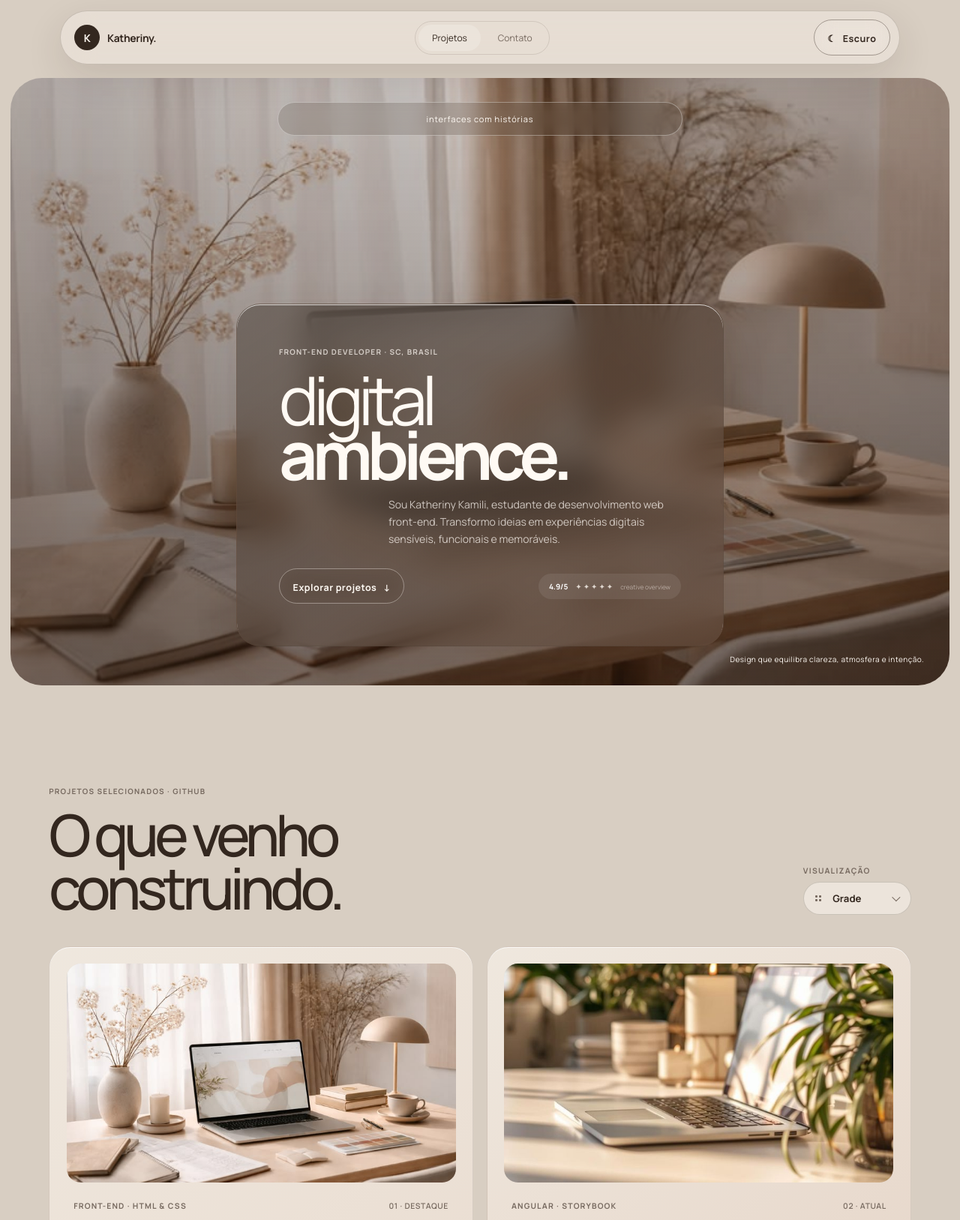
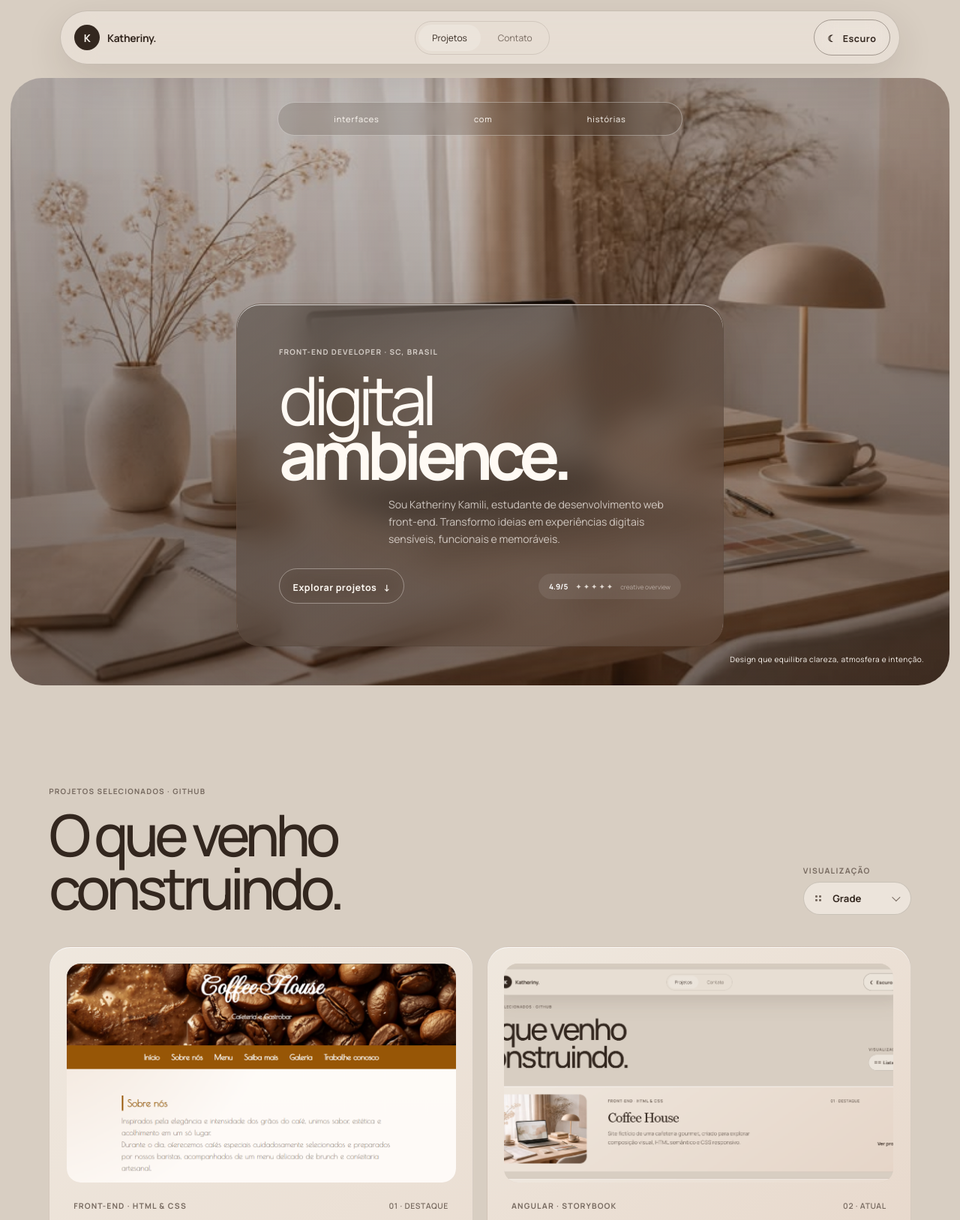
Before and after one commit to katherinykamili/exercicio-angular, an Angular app: page / in a window 1280 px wide. Shown: the top 1627 px of the page at 75% size. Built offline with nearby package versions, Linux system fonts and the light colour scheme.

Commit message:
feat: corrige caminhos de imagem e atualiza conteúdo na página inicial

```diff
--- a/src/app/pages/contact/contact.css
+++ b/src/app/pages/contact/contact.css
@@ -4,7 +4,7 @@
     display: grid;
     place-items: center;
     border-radius: 42px;
-    background: linear-gradient(90deg, rgba(42, 27, 19, .68), rgba(42, 27, 19, .24)), url('/public/assets/contato.jpg') center / cover;
+    background: linear-gradient(90deg, rgba(42, 27, 19, .68), rgba(42, 27, 19, .24)), url('/assets/contato.jpg') center / cover;
 }
 
 ui-glass-panel {
--- a/src/app/pages/home/home.css
+++ b/src/app/pages/home/home.css
@@ -5,7 +5,7 @@
   overflow: hidden;
   border-radius: 42px;
   color: #fffaf4;
-  background: linear-gradient(180deg, rgba(36, 25, 19, .22), rgba(30, 20, 14, .58)), url('/public/assets/setap.jpg') center 58% / cover;
+  background: linear-gradient(180deg, rgba(36, 25, 19, .22), rgba(30, 20, 14, .58)), url('/assets/setap.jpg') center 58% / cover;
   isolation: isolate;
 }
 
--- a/src/app/pages/home/home.html
+++ b/src/app/pages/home/home.html
@@ -1,6 +1,6 @@
 <section class="hero" aria-labelledby="hero-title">
   <div class="hero-topline" aria-label="Especialidades">
-    <span>interfaces com histórias</span>
+    <span>interfaces</span> <span>com</span> <span>histórias</span>
   </div>
 
   <div class="hero-panel-wrap">
@@ -35,24 +35,27 @@
   <div class="project-grid" [class.project-list]="viewMode === 'list'">
     <app-project-card [layout]="viewMode" eyebrow="Front-end · HTML & CSS" meta="01 · destaque" title="Coffee House"
       description="Site fictício de uma cafeteria gourmet, criado para explorar composição visual, HTML semântico e CSS responsivo."
-      href="https://github.com/katherinykamili/coffee-house" imageSrc="/assets/setap.jpg"
-      imageAlt="Mesa de trabalho com café e caderno" />
+      href="https://github.com/katherinykamili/coffee-house" imageSrc="\assets\coffeehouse.png"
+      imageAlt="Homepage da Coffee House" />
+
     <app-project-card [layout]="viewMode" eyebrow="Angular · Storybook" meta="02 · atual" title="Exercício Angular"
       description="Este portfólio: uma interface responsiva construída com componentes standalone, design system local e documentação no Storybook."
-      href="https://github.com/katherinykamili/exercicio-angular" imageSrc="/assets/contato.jpg"
-      imageAlt="Espaço de trabalho com notebook e café" />
-    <app-project-card [layout]="viewMode" eyebrow="Integração · API" meta="03 · JavaScript"
-      title="Requisição HTTP na API"
-      description="Projeto de estudo com consumo da API JSONPlaceholder para praticar requisições e renderização de dados."
-      href="https://github.com/katherinykamili/requisicao-http-na-api"
-      imageSrc="https://images.unsplash.com/photo-1555066931-4365d14bab8c?auto=format&fit=crop&w=1200&q=85"
-      imageAlt="Código em um monitor" />
-    <app-project-card [layout]="viewMode" eyebrow="Fundamentos · JavaScript" meta="04 · prática"
-      title="JavaScript básico"
-      description="Repositório de exercícios que reúne fundamentos da linguagem e a evolução dos primeiros experimentos interativos."
-      href="https://github.com/katherinykamili/javascript-basico"
-      imageSrc="https://images.unsplash.com/photo-1516321318423-f06f85e504b3?auto=format&fit=crop&w=1200&q=85"
-      imageAlt="Notebook com código e anotações" />
+      href="https://github.com/katherinykamili/exercicio-angular" imageSrc="\assets\angular.png"
+      imageAlt="Homepage do exercício Angular" />
+
+    <app-project-card [layout]="viewMode" eyebrow="Trajetória · Desenvolvimento Web" meta="03 · JavaScript"
+      title="Trajetória durante o curso"
+      description="Minha trajetória durante o curso Desenvolvimento Web Front-End."
+      href="https://katherinykamili.github.io/Trajetoria-durante-o-curso/"
+      imageSrc="\assets\trajetoriadocurso.png"
+      imageAlt="Homepage da trajetória durante o curso" />
+
+    <app-project-card [layout]="viewMode" eyebrow="Portfólio . Profissional" meta="04 · JavaScript"
+      title="Portfólio Profissional"
+      description=" Desenvolvido com HTML5 semântico, CSS3 com variáveis e Flexbox — sem frameworks externos."
+      href="https://katherinykamili.github.io/portfolio/"
+      imageSrc="\assets\portfolioprofissional.png"
+      imageAlt="Homepage do portfólio profissional" />
   </div>
 </section>
 
```
